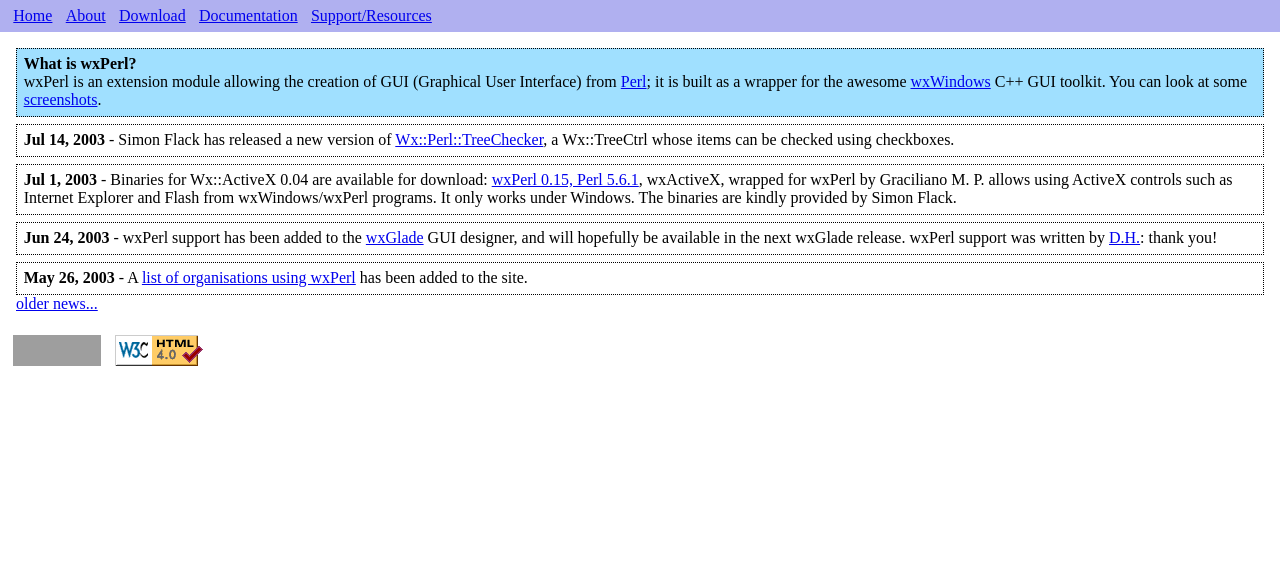
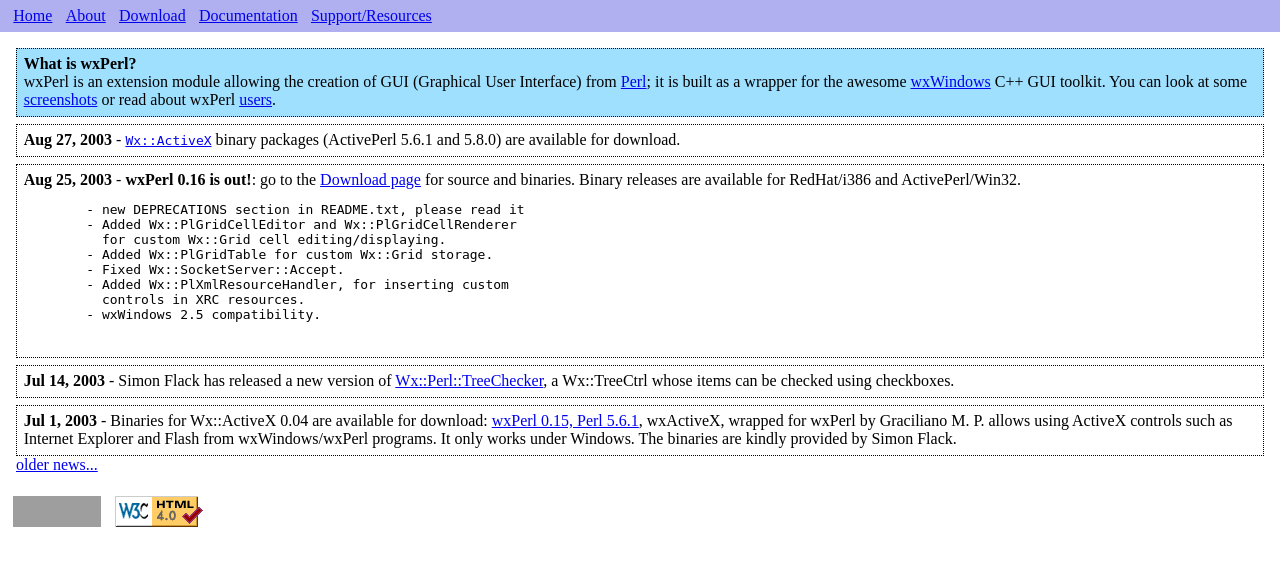
Before and after one commit to wxPerl/WebSite, a PHP site: page / in a window 1280 px wide. Shown: the part 83-649 px from the top of the page. Run offline with PHP 8.4, Linux system fonts and the light colour scheme; grey boxes are pictures that could not be loaded.

Commit message:
wxPerl 0.16 released!.
git-svn-id: http://svn.code.sf.net/p/wxperl/code/WebSite/trunk@1087 2e9104e8-d5c8-4c90-bb67-bfd1792b7337

```diff
--- a/site/default.css
+++ b/site/default.css
@@ -92,7 +92,7 @@ DIV.screenshots DIV {
 }
 
 /*
- * User's page
+ * Users' page
  */
 DIV.application-list {
   padding-left: 20pt;
@@ -102,6 +102,20 @@ DIV.organisation {
   padding-top: 10pt;
   paddig-bottom: 10pt;
   font-size: medium;
+}
+
+/*
+ * Resources' page
+ */
+DIV.module {
+  padding-top: 10pt;
+  paddig-bottom: 10pt;
+}
+
+DIV.module-description {
+  padding-top: 0pt;
+  padding-bottom: 0pt;
+  padding-left: 20pt;
 }
 
 /*
--- a/site/index.html
+++ b/site/index.html
@@ -21,14 +21,38 @@ it is built as a wrapper for the
 awesome <a target="_blank" href="http://www.wxwindows.org/">wxWindows</a>
 C++ GUI toolkit.
 
-You can look at some <a href="sshot01.html">screenshots</a>.
+You can look at some <a href="sshot01.html">screenshots</a> or
+read about wxPerl <a href="users.html">users</a>.
   </div>
 </div>
+<div class="wxperl-news">
+<b>Aug 27, 2003</b> -
+
+<tt><a href="support.html#modules">Wx::ActiveX</a></tt> binary
+packages (ActivePerl 5.6.1 and 5.8.0) are available for download.
+    </div>
+<div class="wxperl-news">
+<b>Aug 25, 2003</b> -
+
+<b>wxPerl 0.16 is out!</b>: go to the
+<a href="download.html">Download page</a> for source and binaries.
+Binary releases are available for RedHat/i386 and ActivePerl/Win32.
+  <pre>
+	- new DEPRECATIONS section in README.txt, please read it
+	- Added Wx::PlGridCellEditor and Wx::PlGridCellRenderer
+	  for custom Wx::Grid cell editing/displaying.
+	- Added Wx::PlGridTable for custom Wx::Grid storage.
+	- Fixed Wx::SocketServer::Accept.
+	- Added Wx::PlXmlResourceHandler, for inserting custom
+	  controls in XRC resources.
+	- wxWindows 2.5 compatibility.
+  </pre>
+    </div>
 <div class="wxperl-news">
 <b>Jul 14, 2003</b> -
 
 Simon Flack has released a new version of
-<a href="http://search.cpan.org/author/SIMONFLK/Wx-Perl-TreeChecker-1.07/" target="_blank">Wx::Perl::TreeChecker</a>, a
+<a href="http://search.cpan.org/dist/Wx-Perl-TreeChecker/" target="_blank">Wx::Perl::TreeChecker</a>, a
 Wx::TreeCtrl whose items can be checked using checkboxes.
     </div>
 <div class="wxperl-news">
@@ -40,22 +64,6 @@ wxActiveX, wrapped for wxPerl by Graciliano M. P. allows using ActiveX controls
 such as Internet Explorer and Flash from wxWindows/wxPerl programs. It only
 works under Windows. The binaries are kindly provided by Simon Flack.
     </div>
-<div class="wxperl-news">
-<b>Jun 24, 2003</b> -
-
-wxPerl support has been added to the
-<a href="http://wxglade.sourceforge.net" target="_blank">wxGlade</a>
-GUI designer, and will hopefully be available in the next wxGlade release.
-wxPerl support was written by
-<a target="_blank" href="http://crazyinsomniac.perlmonk.org/">D.H.</a>:
-thank you!
-    </div>
-<div class="wxperl-news">
-<b>May 26, 2003</b> -
-
-A <a href="users.html">list of organisations using wxPerl</a> has been
-added to the site.
-    </div>
 <a href="news.html">older news...</a>
 </div>
 <div class="bottom-images">
```
Also changed, not shown: site/download.html (+23 -9 lines), site/news.html (+24 -1 lines).
